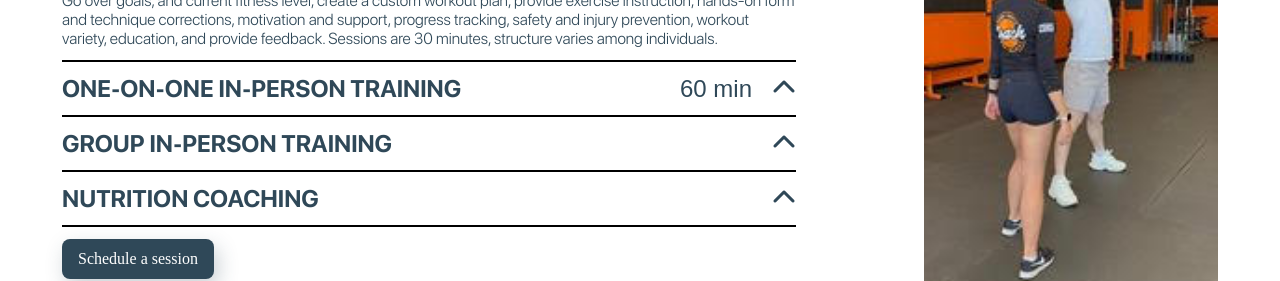
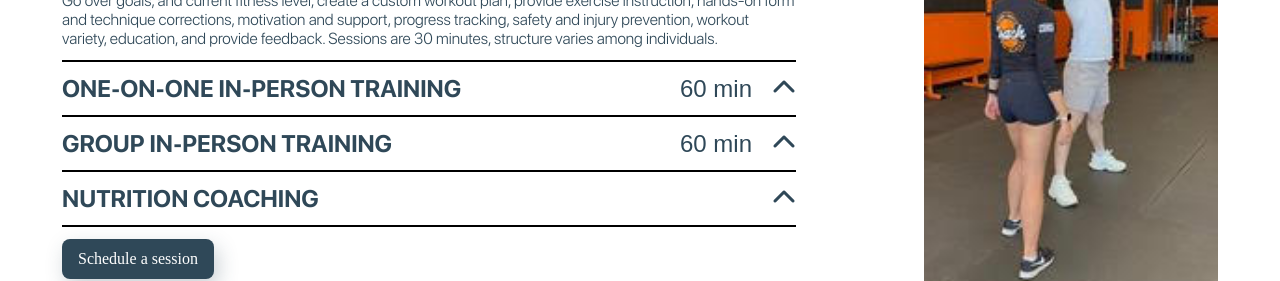
Before and after one commit to andrew-khai/Helen-Huynh-Fitness-React.js, a React (Vite) app: page / in a window 1280 px wide. Shown: the part 2200-2481 px from the top of the page. Built offline with nearby package versions, Linux system fonts and the light colour scheme; a web font is replaced by a local one.

Commit message:
removed rates and added times instead

```diff
--- a/src/components/Homepage/index.jsx
+++ b/src/components/Homepage/index.jsx
@@ -145,7 +145,7 @@ const HomePage = () => {
               <div className="training-and-rates">
                 <div className="training-type">GROUP IN-PERSON TRAINING</div>
                 <div className="pricing">
-                  {/* <div>$120/hr</div> */}
+                  <div>60 min</div>
                   <div onClick={toggleDropDown3} className="session-dropdown"><i className={`fa-solid fa-chevron-${dropdown3 ? 'down' : 'up'}`}></i></div>
                 </div>
               </div>
```
